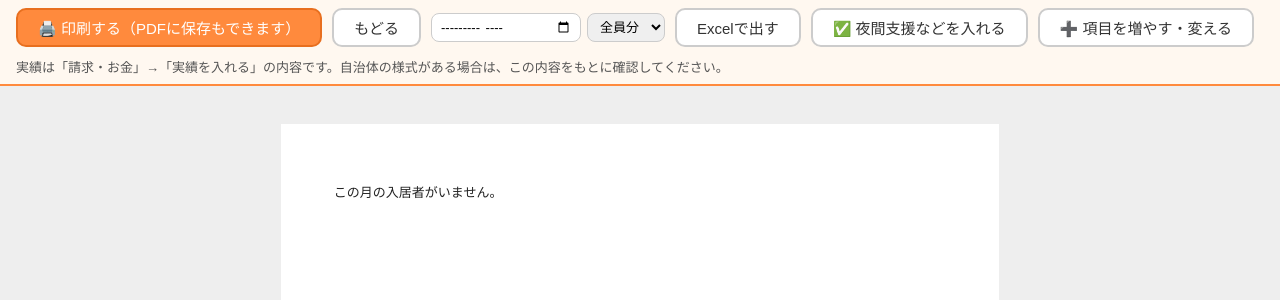
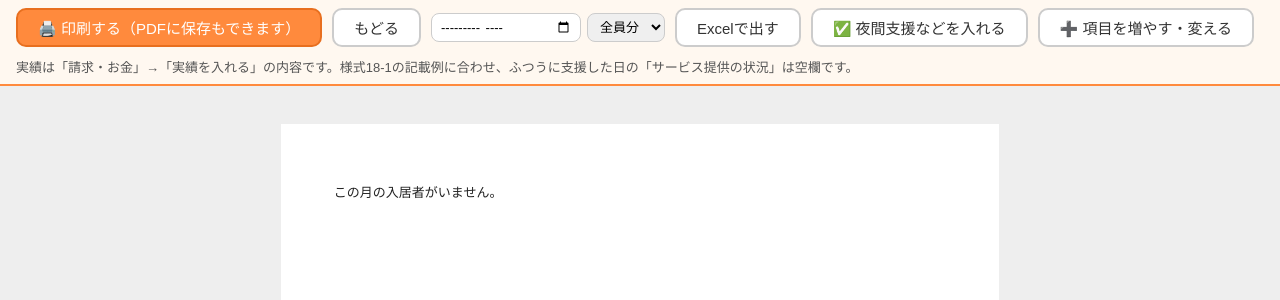
Before and after one commit to Ken1019/crm-releases, a Python web app: template ghms/templates/record_sheets.html in a window 1280 px wide. Shown: the top 300 px of the page. Run offline with Jinja, Linux system fonts and the light colour scheme; the template is opened without the code that fills it, so the values that code supplies are empty.

Commit message:
実績記録票のサービス提供の状況を様式18-1の記載例に合わせる
ふつうに支援した日は空欄、帰宅（帰省）は「外泊」と書く（帰宅時支援の欄に記号）。

Co-Authored-By: Claude Opus 5.5 <noreply@anthropic.com>
Claude-Session: https://claude.ai/code/session_01NcTjwdoaQhSq1hAkXJMiWw

```diff
--- a/ghms/docs.py
+++ b/ghms/docs.py
@@ -155,7 +155,8 @@ def record_sheet_data(first, last, rid=None):
     amap = attendance_map(first, last)
     mmap = marks_map(first, last)
     cols = record_columns()
-    labels = {"○": "在居", "日": "在居（日中支援）", "外": "外泊", "帰": "帰宅", "入": "入院"}  # 書類向けの短い言い方
+    # 様式18-1の記載例に合わせ、ふつうに支援した日は空欄。帰宅（帰省）は「外泊」と書き、帰宅時支援の欄に記号を入れる
+    labels = {"○": "", "日": "", "外": "外泊", "帰": "外泊", "入": "入院"}
     sheets = []
     for r in residents:
         rows = []
--- a/ghms/templates/record_sheets.html
+++ b/ghms/templates/record_sheets.html
@@ -9,7 +9,7 @@
 <a class="b" href="{{ url_for('docs.record_sheets_export', ym=ym, rid=rid or '') }}">Excelで出す</a>
 <a class="b" href="{{ url_for('docs.record_marks', ym=ym) }}">✅ 夜間支援などを入れる</a>
 <a class="b" href="{{ url_for('docs.record_columns_settings') }}">➕ 項目を増やす・変える</a>
-<span class="note">実績は「請求・お金」→「実績を入れる」の内容です。自治体の様式がある場合は、この内容をもとに確認してください。</span>
+<span class="note">実績は「請求・お金」→「実績を入れる」の内容です。様式18-1の記載例に合わせ、ふつうに支援した日の「サービス提供の状況」は空欄です。</span>
 {% endblock %}
 {% block pages %}
 {% for sh in sheets %}{% set r = sh.r %}
```
